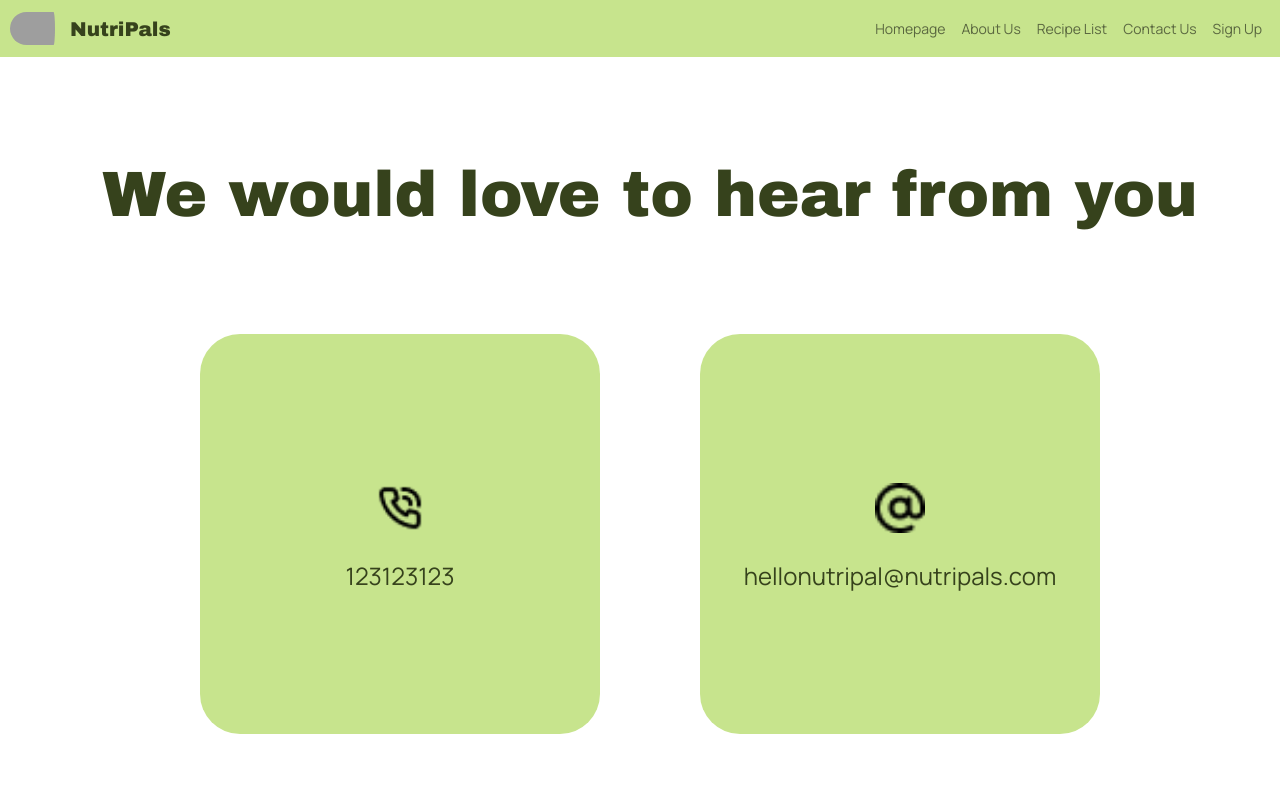
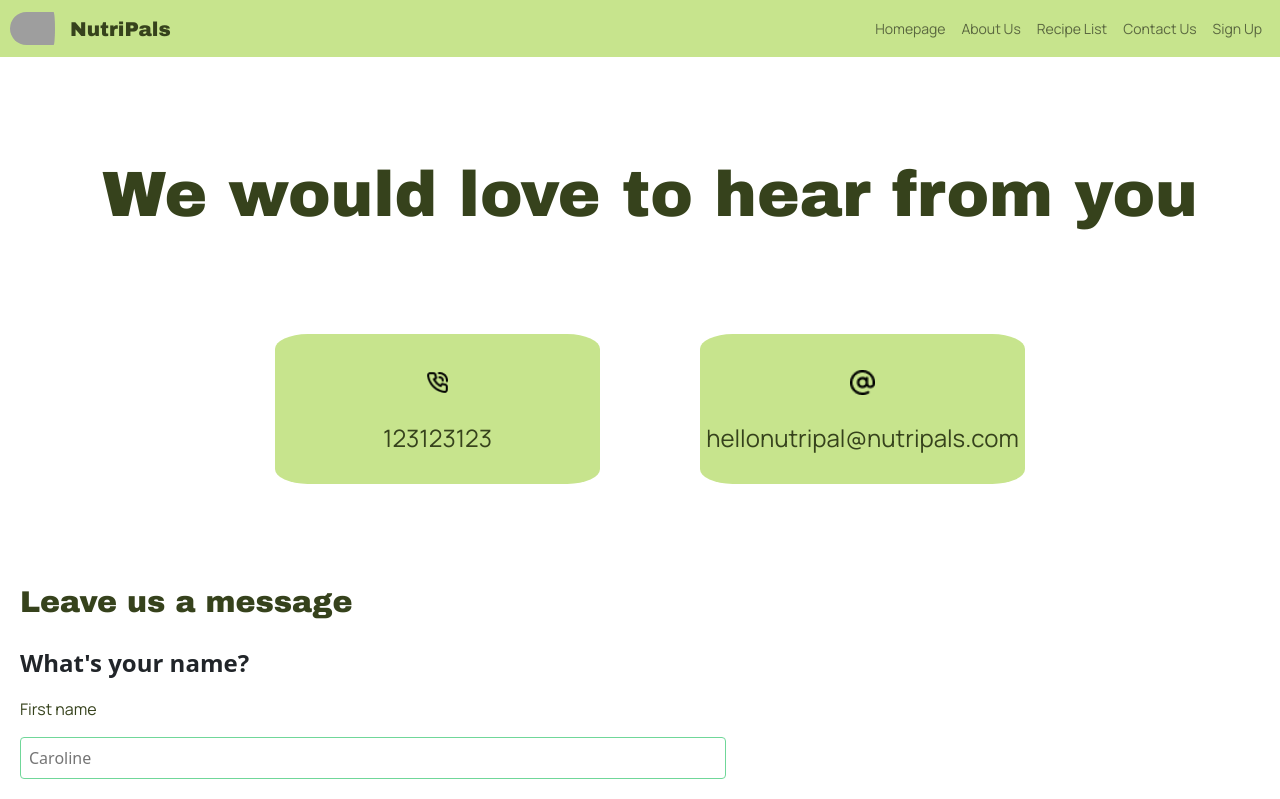
Before and after one commit to NutriPall/NutriPals, a React (Vite) app in the folder frontend/: page /contact-us in a window 1280 px wide. Shown: the top 799 px of the page. Built offline with nearby package versions, Linux system fonts and the light colour scheme; grey boxes are pictures that could not be loaded.

Commit message:
small fix contact us css

```diff
--- a/frontend/src/pages/ContactUs/ContactUs.css
+++ b/frontend/src/pages/ContactUs/ContactUs.css
@@ -29,13 +29,13 @@
   flex-direction: column;
   justify-content: center;
   align-items: center;
-  width: 400px;
-  height: 400px;
+  width: 325px;
+  height: 150px;
 
 }
 
 .email-icon, .phone-icon {
-    width: 50px;
+    width: 25px;
 }
 
 .phone-text, .email-text {
--- a/frontend/src/pages/ContactUs/ContactUs.jsx
+++ b/frontend/src/pages/ContactUs/ContactUs.jsx
@@ -30,7 +30,7 @@ const ContactUs = () => {
       <h1 className="contact-us-title contact-us-title-two ">We would love to hear from you</h1>
       <div className="contacts">
         <div className="contacts-phone">
-          <img className="phone-icon" src={phone} alt="email icon" />
+          <img className="phone-icon" src={phone} alt="phone icon" />
           <p className="phone-text">123123123</p>
         </div>
         <div className="contacts-email">
```
